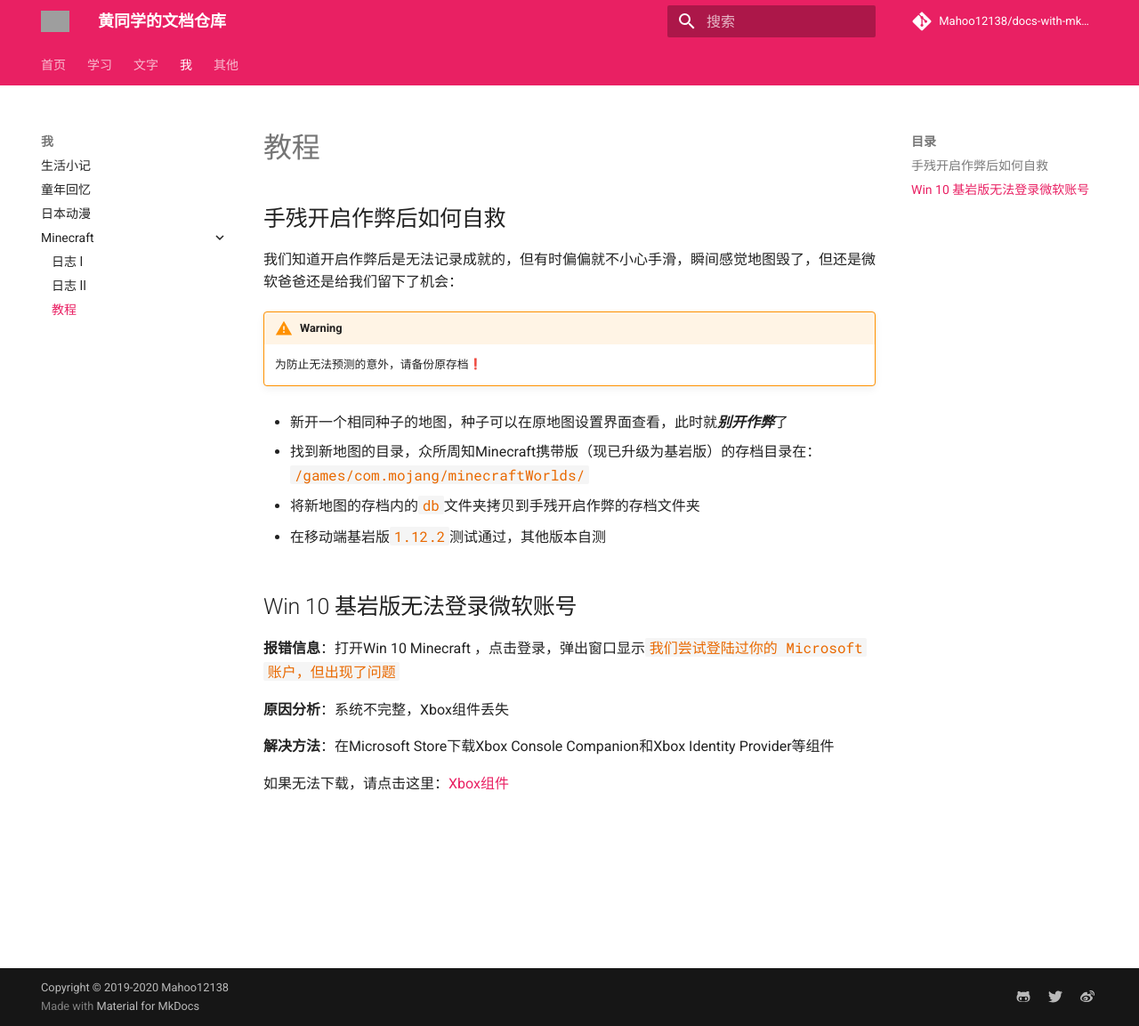
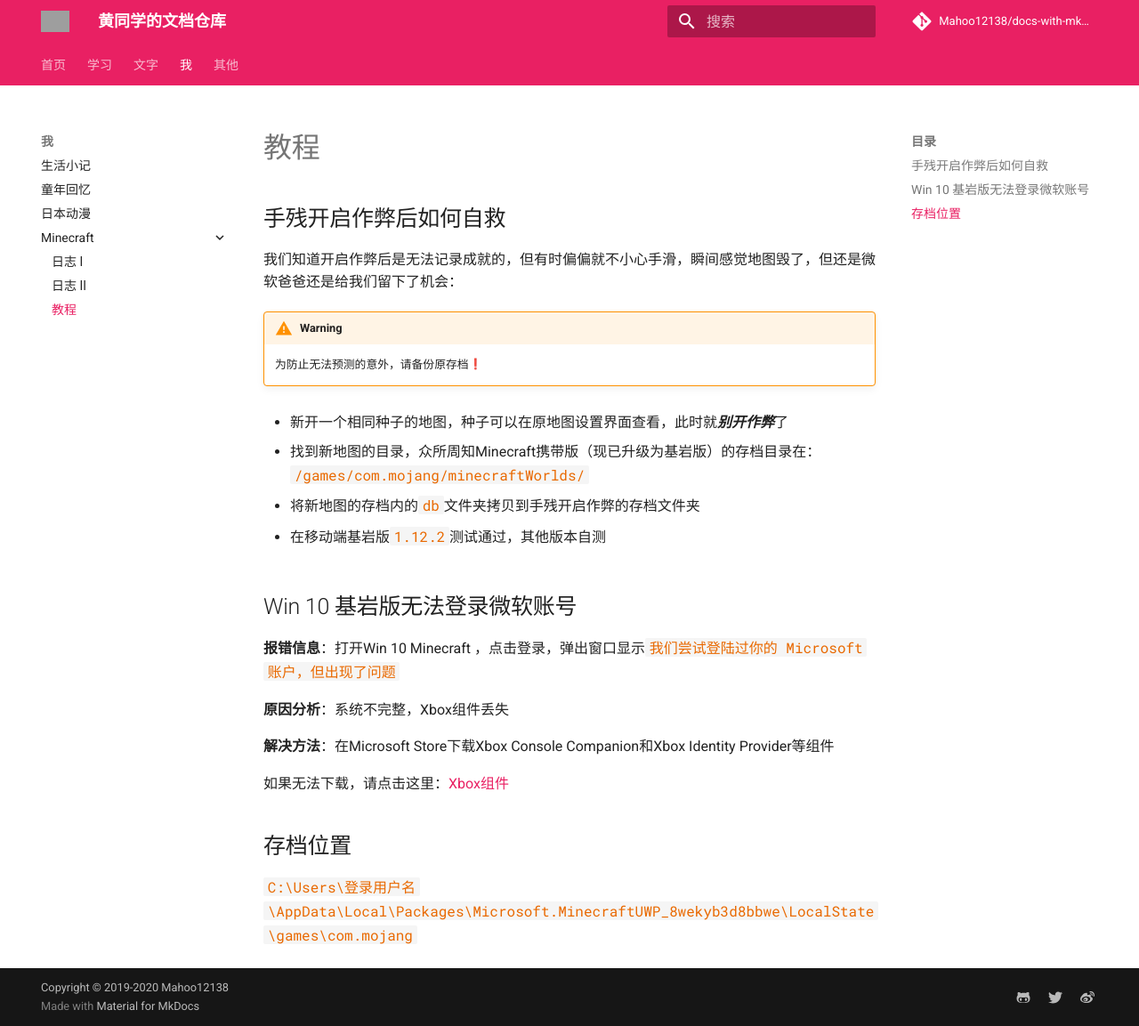
Before and after one commit to changebalabala/docs-with-mkdocs, an MkDocs documentation site: the page built from docs/minecraft/mc-tutorial.md, in a window 1280 px wide and 1153 px high. Shown: the whole window at 89% size. Built offline with MkDocs 1.6.1 and Material for MkDocs 9.7.7, drawn with Linux system fonts in a browser that asks for light colours; emoji names are drawn with the system emoji font; comment, search, counter and statistics services are not loaded; grey boxes are pictures that could not be loaded.

Commit message:
update mc log

```diff
--- a/docs/minecraft/mc-tutorial.md
+++ b/docs/minecraft/mc-tutorial.md
@@ -24,3 +24,7 @@
 **解决方法**：在Microsoft Store下载Xbox Console Companion和Xbox Identity Provider等组件
 
 如果无法下载，请点击这里：[Xbox组件](https://www.lanzous.com/i9lyv3i)
+
+## 存档位置
+
+`C:\Users\登录用户名\AppData\Local\Packages\Microsoft.MinecraftUWP_8wekyb3d8bbwe\LocalState\games\com.mojang`
```
Also changed, not shown: docs/study/knowledge.md (+10 -0 lines), site/index.html, site/others/life/index.html, site/text/anime/index.html, site/text/digest/index.html, site/text/netease/index.html, 1 other file.
